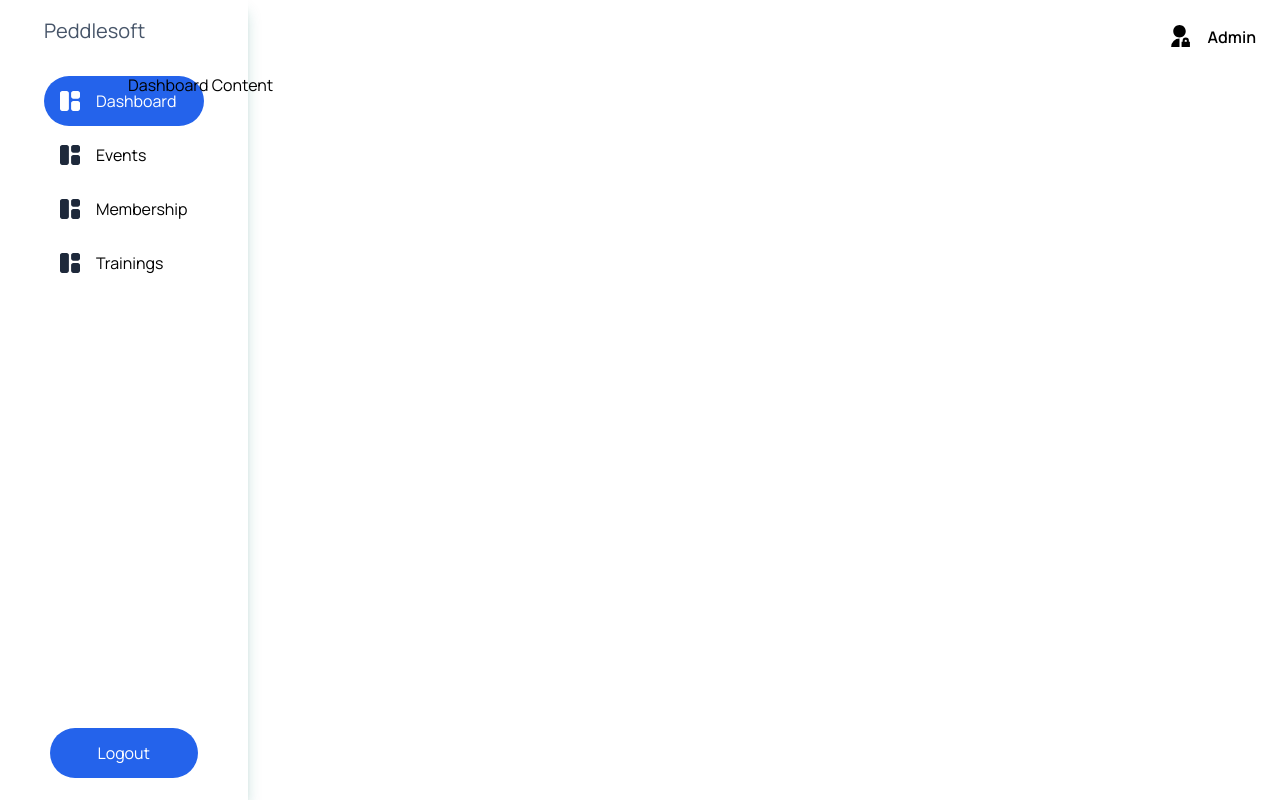
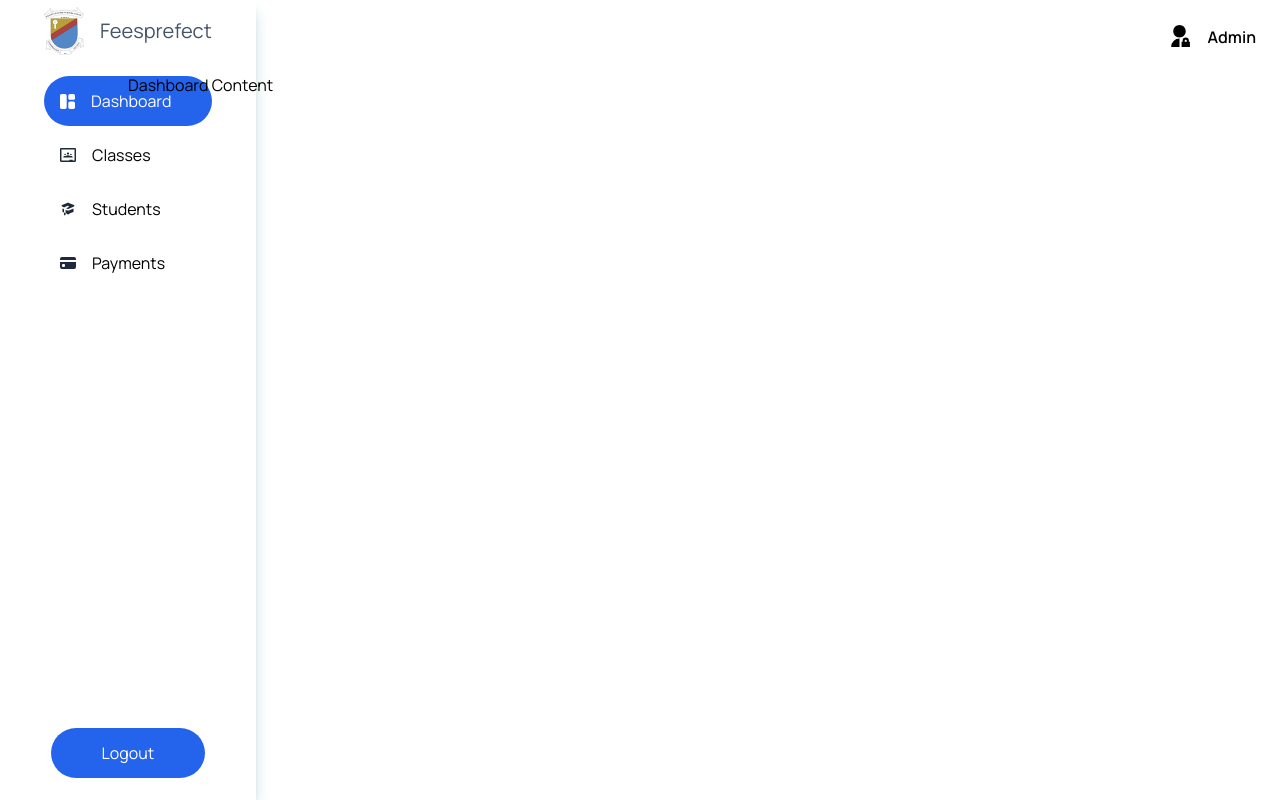
Before and after one commit to mannyanebi/feesprefect-frontend, a React (Create React App) app: page /dashboard in a window 1280 px wide. Built offline with nearby package versions, Linux system fonts and the light colour scheme; no server answers.

Commit message:
add: dashboard sidebar nav items

```diff
--- a/src/App.tsx
+++ b/src/App.tsx
@@ -1,6 +1,7 @@
 import DashboardLayout from 'components/libs/layout/dashboard';
 import Home from 'pages';
 import Dashboard from 'pages/dashboard';
+import Payments from 'pages/dashboard/payments';
 import Login from 'pages/login';
 import React from 'react';
 import { BrowserRouter, Route, Routes } from 'react-router-dom';
@@ -13,6 +14,7 @@ function App() {
                 <Route path="/login" element={<Login />} />
                 <Route path="/dashboard" element={<DashboardLayout />}>
                     <Route index element={<Dashboard />} />
+                    <Route path="payments" element={<Payments />} />
                 </Route>
             </Routes>
         </BrowserRouter>
--- a/src/components/atoms/a-feesprefect-logo/index.tsx
+++ b/src/components/atoms/a-feesprefect-logo/index.tsx
@@ -5,7 +5,7 @@ import { Link } from 'react-router-dom';
 function FeesprefectLogo() {
     return (
         <Link to="/">
-            <img src={DFPNLogo} className="w-[2rem] md:w-[3rem]" alt="Feesprefect Logo" />
+            <img src={DFPNLogo} className="w-[2rem] md:w-[2.5rem]" alt="Feesprefect Logo" />
         </Link>
     );
 }
--- a/src/components/libs/NavItems.tsx
+++ b/src/components/libs/NavItems.tsx
@@ -1,11 +1,15 @@
 import { v4 as uuidv4 } from 'uuid';
+import { BsCreditCardFill } from 'react-icons/bs';
+import { HiAcademicCap } from 'react-icons/hi';
+import { SiGoogleclassroom } from 'react-icons/si';
 import DashboardIcon from 'components/libs/icons/Dashboard';
+import { IconType } from 'react-icons/lib';
 
 interface Item {
     id: string;
     name: string;
     path: string;
-    Icon: typeof DashboardIcon;
+    Icon: typeof DashboardIcon | IconType;
 }
 
 const NavItems: Item[] = [
@@ -17,21 +21,21 @@ const NavItems: Item[] = [
     },
     {
         id: uuidv4(),
-        name: 'Events',
-        path: '/events',
-        Icon: DashboardIcon,
+        name: 'Classes',
+        path: '/dashboard/classes',
+        Icon: SiGoogleclassroom,
     },
     {
         id: uuidv4(),
-        name: 'Membership',
-        path: '/membership',
-        Icon: DashboardIcon,
+        name: 'Students',
+        path: '/dashboard/students',
+        Icon: HiAcademicCap,
     },
     {
         id: uuidv4(),
-        name: 'Trainings',
-        path: '/trainings',
-        Icon: DashboardIcon,
+        name: 'Payments',
+        path: '/dashboard/payments',
+        Icon: BsCreditCardFill,
     },
 ];
 
--- a/src/components/libs/icons/Dashboard.tsx
+++ b/src/components/libs/icons/Dashboard.tsx
@@ -6,7 +6,7 @@ interface DashboardIconProps {
 
 function DashboardIcon({ className }: DashboardIconProps) {
     return (
-        <svg className={className} width="20" height="20" viewBox="0 0 24 24" xmlns="http://www.w3.org/2000/svg">
+        <svg className={className} width="15" height="15" viewBox="0 0 24 24" xmlns="http://www.w3.org/2000/svg">
             <path d="M8 24H2.66667C1.2 24 0 22.8 0 21.3333V2.66667C0 1.2 1.2 0 2.66667 0H8C9.46667 0 10.6667 1.2 10.6667 2.66667V21.3333C10.6667 22.8 9.46667 24 8 24ZM16 24H21.3333C22.8 24 24 22.8 24 21.3333V14.6667C24 13.2 22.8 12 21.3333 12H16C14.5333 12 13.3333 13.2 13.3333 14.6667V21.3333C13.3333 22.8 14.5333 24 16 24ZM24 6.66667V2.66667C24 1.2 22.8 0 21.3333 0H16C14.5333 0 13.3333 1.2 13.3333 2.66667V6.66667C13.3333 8.13333 14.5333 9.33333 16 9.33333H21.3333C22.8 9.33333 24 8.13333 24 6.66667Z" />
         </svg>
     );
--- a/src/components/organisms/o-dashboard-sidebar/index.tsx
+++ b/src/components/organisms/o-dashboard-sidebar/index.tsx
@@ -2,6 +2,7 @@ import { useLocation } from 'react-router-dom';
 import React from 'react';
 import SidebarNavItem from 'components/atoms/a-sidebar-item';
 import NavItems from 'components/libs/NavItems';
+import FeesprefectLogo from 'components/atoms/a-feesprefect-logo';
 
 const style = {
     active: 'bg-primary rounded-full text-white',
@@ -20,8 +21,9 @@ function Sidebar() {
             <div id="logo-content">
                 <div id="logo" className="text-slate-600 flex h-[3.125rem] w-full items-center">
                     {/* <img src={Avatar.src} alt="" width="28px" height="28px" className="mr-2" /> */}
-                    <div id="logo-name" className="text-xl">
-                        Peddlesoft
+                    <div id="logo-name" className="flex flex-row space-x-4 text-xl items-center justify-center">
+                        <FeesprefectLogo />
+                        <span>Feesprefect</span>
                     </div>
                 </div>
                 {/* <MenuIcon className="absolute left-[90%] top-[1.2rem] translate-x-[-50%] items-center" /> */}
--- /dev/null
+++ b/src/pages/dashboard/payments.tsx
@@ -0,0 +1,7 @@
+import React from 'react';
+
+function Payments() {
+    return <div>Payments</div>;
+}
+
+export default Payments;
--- a/src/types/SidebarItem.types.ts
+++ b/src/types/SidebarItem.types.ts
@@ -1,6 +1,7 @@
 /* eslint-disable import/no-unresolved */
 
 import DashboardIcon from 'components/libs/icons/Dashboard';
+import { IconType } from 'react-icons';
 
 // interface defaultProps{
 //     className: string
@@ -18,5 +19,5 @@ export interface SidebarNavItemProps {
         icon_active: string;
         icon_inactive: string;
     };
-    Icon: typeof DashboardIcon;
+    Icon: typeof DashboardIcon | IconType;
 }
```
